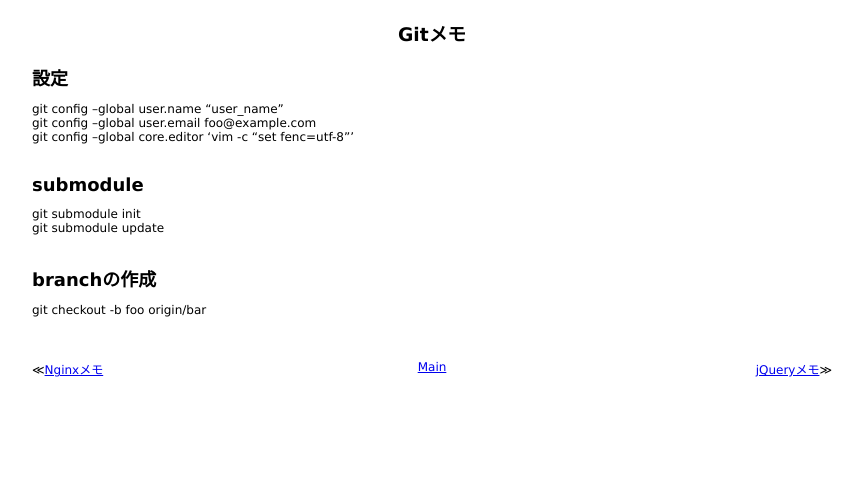
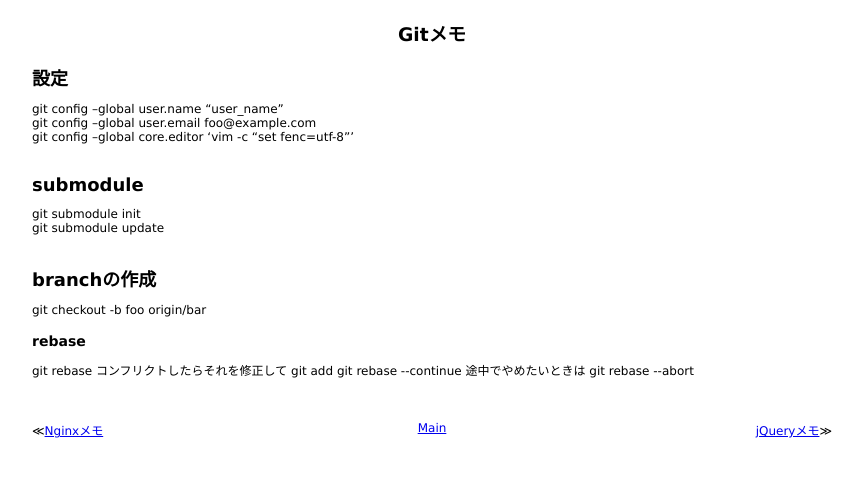
Before and after one commit to 38elements/38elements.github.com, a Jekyll site: the page built from _posts/2014-11-22-git.md, in a window 1280 px wide. Shown: the top 477 px of the page, without its empty margins (208-1071 px from the left). Built offline with Jekyll 4.4.1, drawn with Linux system fonts in a browser that asks for light colours.

Commit message:
Update 2014-11-22-git.md

```diff
--- a/_posts/2014-11-22-git.md
+++ b/_posts/2014-11-22-git.md
@@ -15,3 +15,12 @@ git submodule update
 
 ## branchの作成
 git checkout -b foo origin/bar
+<br>
+
+### rebase
+git rebase <base_branch>
+コンフリクトしたらそれを修正して
+git add
+git rebase --continue
+途中でやめたいときは
+git rebase --abort
```
